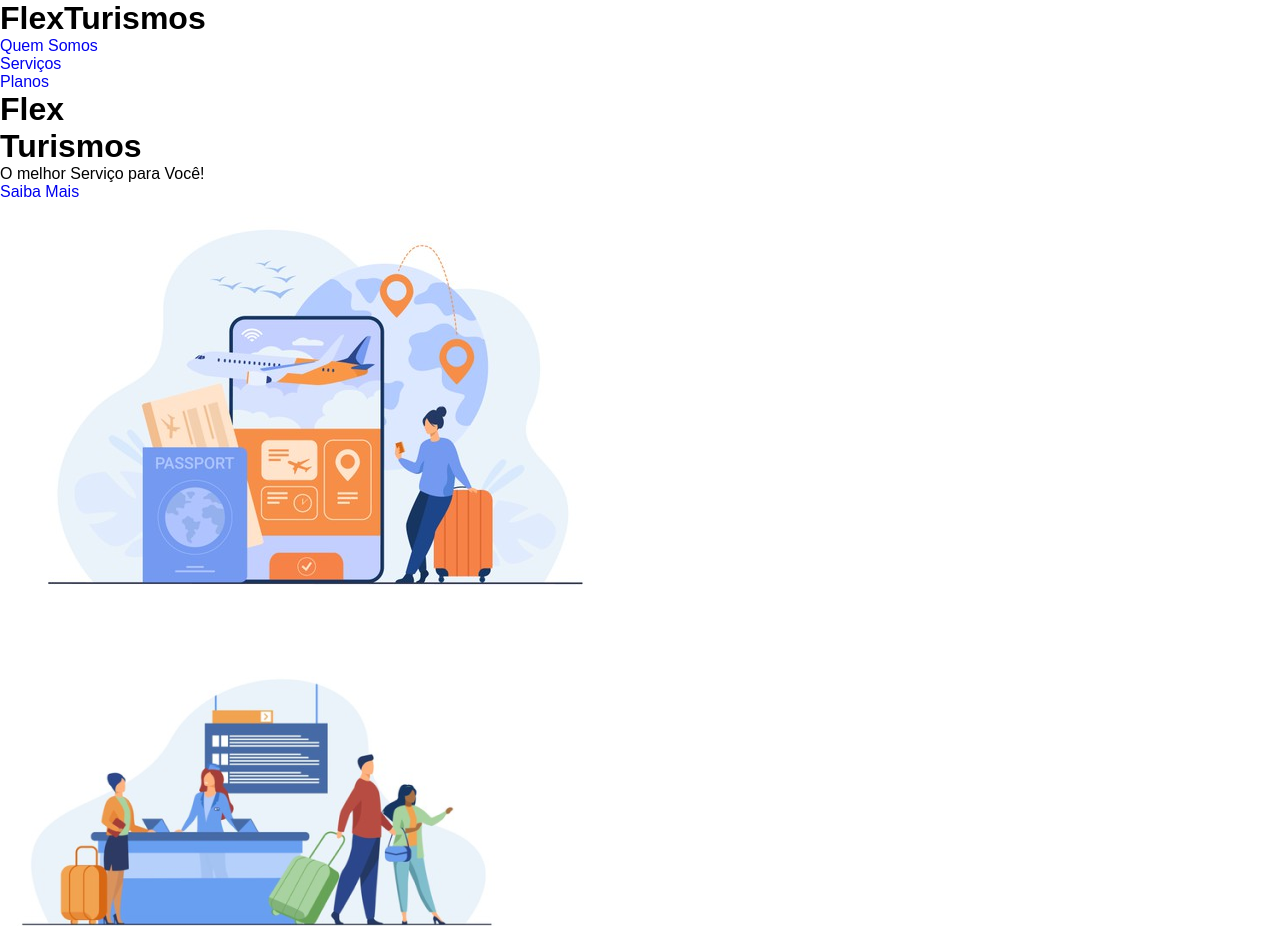
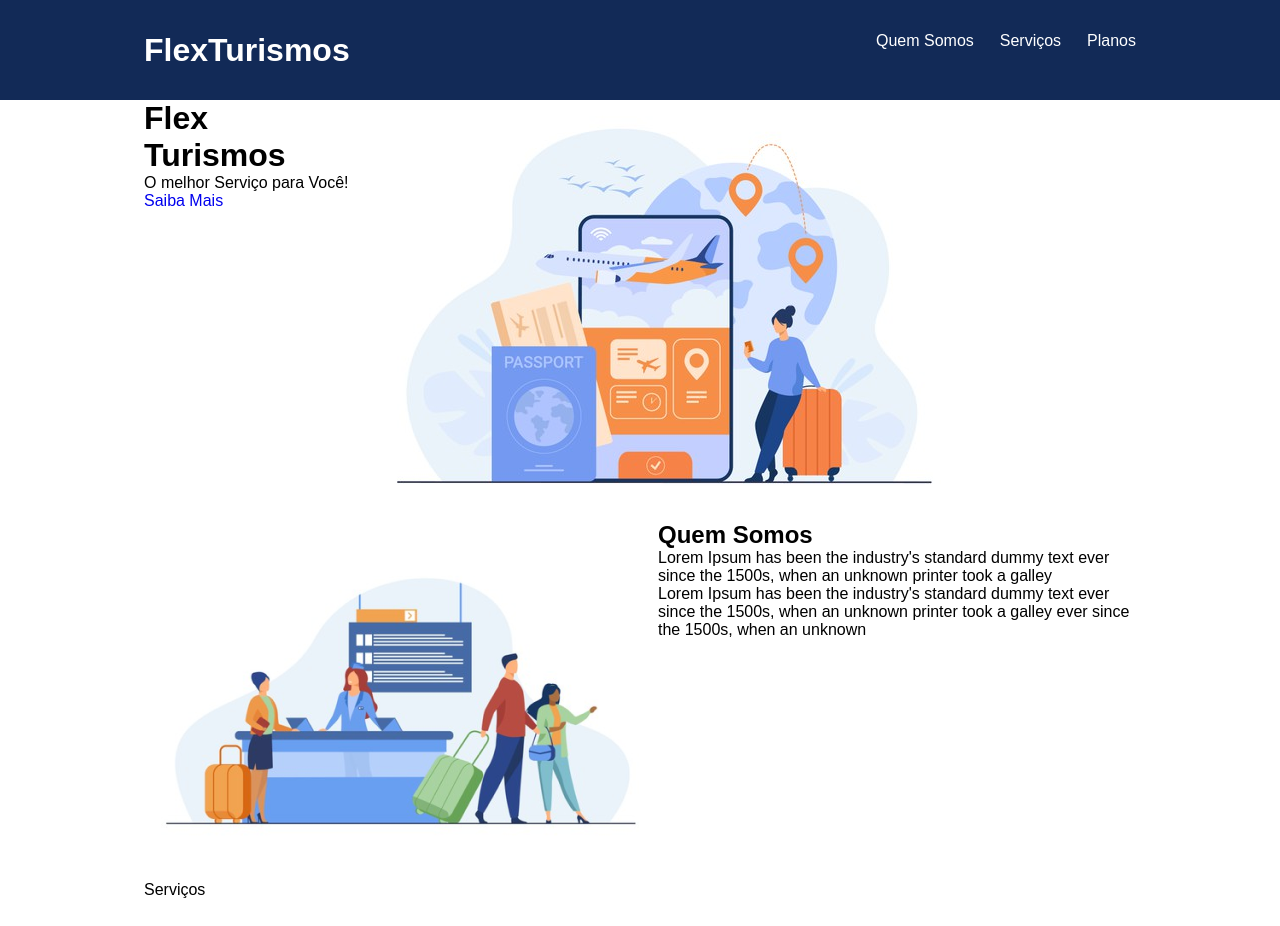
Before and after one commit to tiagogoveia/landing_page-flexbox, a plain HTML site: page index.html in a window 1280 px wide. Shown: the top 926 px of the page. Drawn offline with Linux system fonts and the light colour scheme.

Commit message:
header done

```diff
--- a/index.html
+++ b/index.html
@@ -10,17 +10,19 @@
 </head>
 <body>
  <header>
-      <h1>FlexTurismos</h1>
+     <div class="flex-container menu">
+          <h1>FlexTurismos</h1>
 
-         <ul>
-               <li> <a href="#">Quem Somos</a></li>
-               <li> <a href="#">Serviços</a></li>
-               <li> <a href="#">Planos</a></li>
-         </ul>
+             <ul class="list-items">
+                  <li> <a href="#">Quem Somos</a></li>
+                  <li> <a href="#">Serviços</a></li>
+                  <li> <a href="#">Planos</a></li>
+         </div>
+             </ul>
 
   </header>
 
-    <div>
+    <div class="flex-container apresentação" >
 
            <div>
                 <h1>Flex <br> Turismos </h1>
@@ -33,7 +35,7 @@
 
    </div>
 
-<div>
+<div class="flex-container">
     <div> <img src="/images/1-quem-somos.png" alt=""> </div>
 
        <div>
@@ -45,7 +47,7 @@
        </div>
 </div>
 
-<div>
+<div class="flex-container">
     <div> Serviços</div>
 
     <div>
@@ -70,7 +72,7 @@
 
 </div>
 
-<div>
+<div class="flex-container">
 
     <div>
         <h3>Plano 2</h3>
--- a/style.css
+++ b/style.css
@@ -2,6 +2,7 @@
    margin: 0;
    padding: 0;
    font-family:  sans-serif;
+
 }
 
 ul{
@@ -14,7 +15,34 @@ a {
     text-decoration: none;
 }
 
-.flex-container{
+.flex-container {
     display: flex;
     max-width: 992px;
+    margin: auto;
+    width: 100%;
 }
+
+header{
+    background-color: #122a57;
+    height: 100px;
+    display: flex;
+    align-items: center;
+    color: #fff;
+
+}
+.list-items li a{
+    color: #fff;
+}
+
+header .list-items{
+    display: flex;
+    width: 100%;
+    max-width: 260px;
+    justify-content: space-between;
+
+}
+
+header .menu{
+
+    justify-content: space-between;
+}
```
